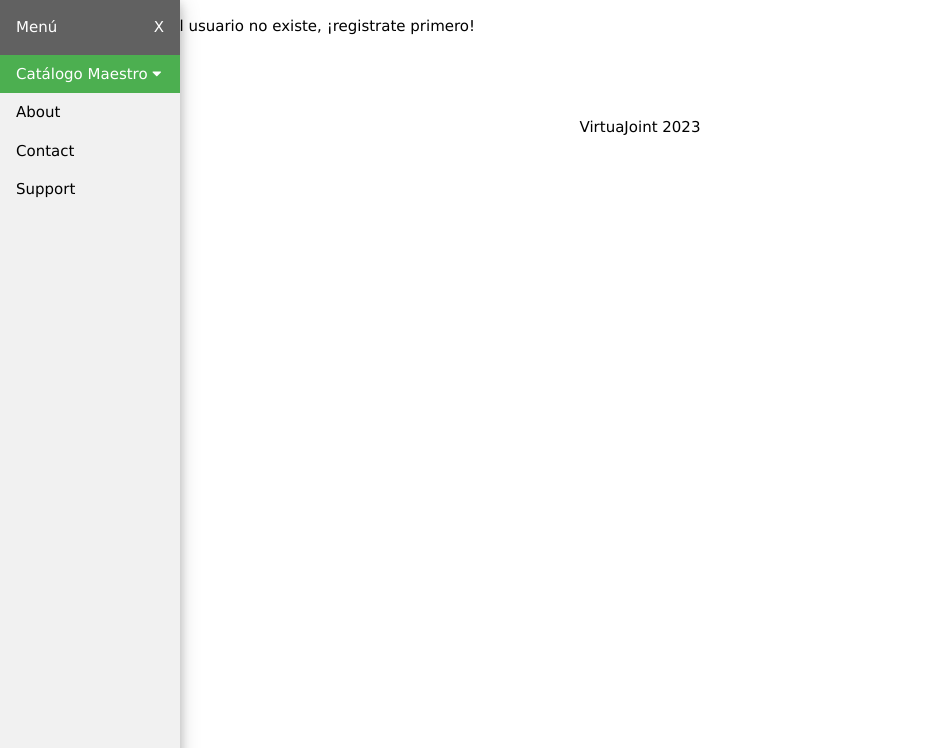
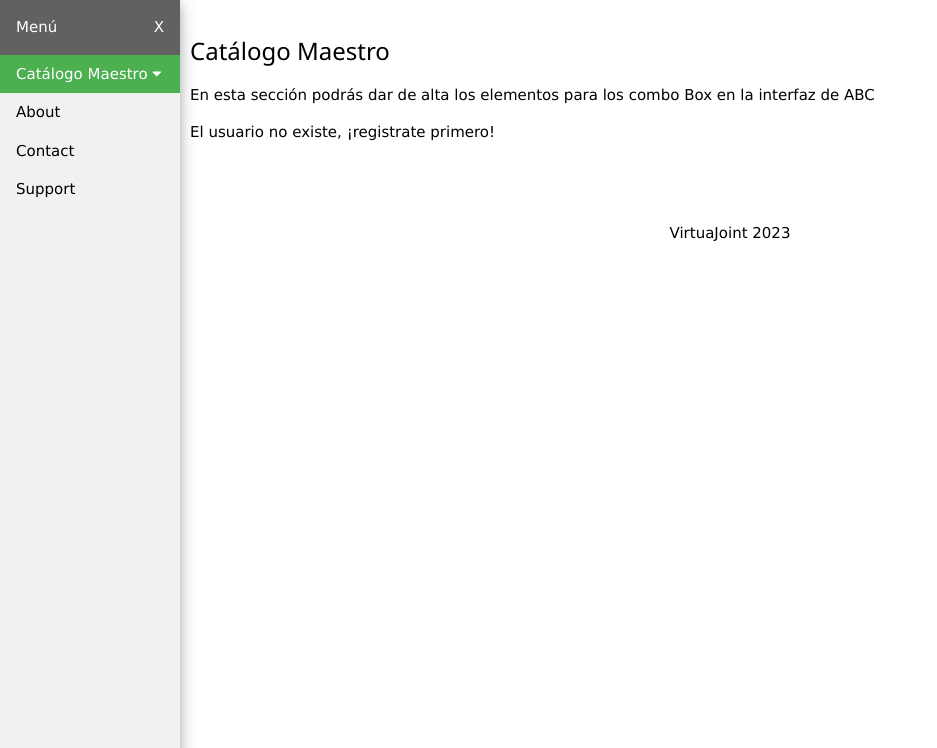
Before and after one commit to natan9019/virtuajoint, a PHP site: page /userHomePage.php in a window 1280 px wide. Shown: the part 52-800 px from the top of the page, without its empty margins (0-937 px from the left). Run offline with PHP 8.4, Linux system fonts and the light colour scheme; data that the repository does not hold is empty.

Commit message:
Aplique el nuevo diseño al catalogo maestro

```diff
--- a/public/userHomePage.php
+++ b/public/userHomePage.php
@@ -11,31 +11,18 @@
             <?PHP
                 include('navbarMainMenu.php');
                 include('sideBarMenu.php');
+                // invocamos el archivo de la configuracion de BD
+                include('../config/database.php');
             ?>
         </section>
-
-        <section id="heroSection" class="main">
-            <?php
-
-                // invocamos el archivo de la configuracion de BD
-                include('../config/database.php');
-
+        <div class="main" id="main" style="margin-left: 180px;">
+            <div class="w3-container" style="display: initial;">
+                <span title="open Sidebar" style="display: none; color:aqua;" id="openNav" class="w3-button w3-transparent w3-display-topleft w3-xlarge" onclick="w3_open()">☰</span>
+                <h3 class="h3" >Catálogo Maestro</h3>
+                <p>En esta sección podrás dar de alta los elementos para los combo Box en la interfaz de ABC</p>
+                <?PHP
                     //Se invoca la función session start para registrar cuando se tuvo una sesión correcta: https://www.php.net/manual/en/function.session-start.php
                     // session_start();
-
-                // //Entorno DEV-Local
-                // //DECLARAMOS las variables a utilizar para la conexión (Mas a adelante hay que sacar de aqui estos datos)
-                // $servername = "localhost";
-                // $username = "root";
-                // $password = "";
-                // $dbname = "virtuajoint";
-
-                // // Entrono DEV-Cloud
-                // $servername = "dbs-virtuajoint-dev1.mysql.database.azure.com";
-                // $username = "admin5";
-                // $password = "Fuco.truco";
-                // $dbname = "virtuajoint";
-
 
                     //Declaramos la variable donde se traerá el select del alias
                     $returnedAlias = "";
@@ -201,13 +188,10 @@
 
                     //Cerramos la conexión al servidor de BD abierta
                     $conn = null;
-            ?>
 
-        </section>
-        <?php
                     include('footer.php');
                 ?>
-
-
+            </div>
+        </div>
     </body>
 </html>
```
Lines whose indentation alone changed are shown as unchanged.
